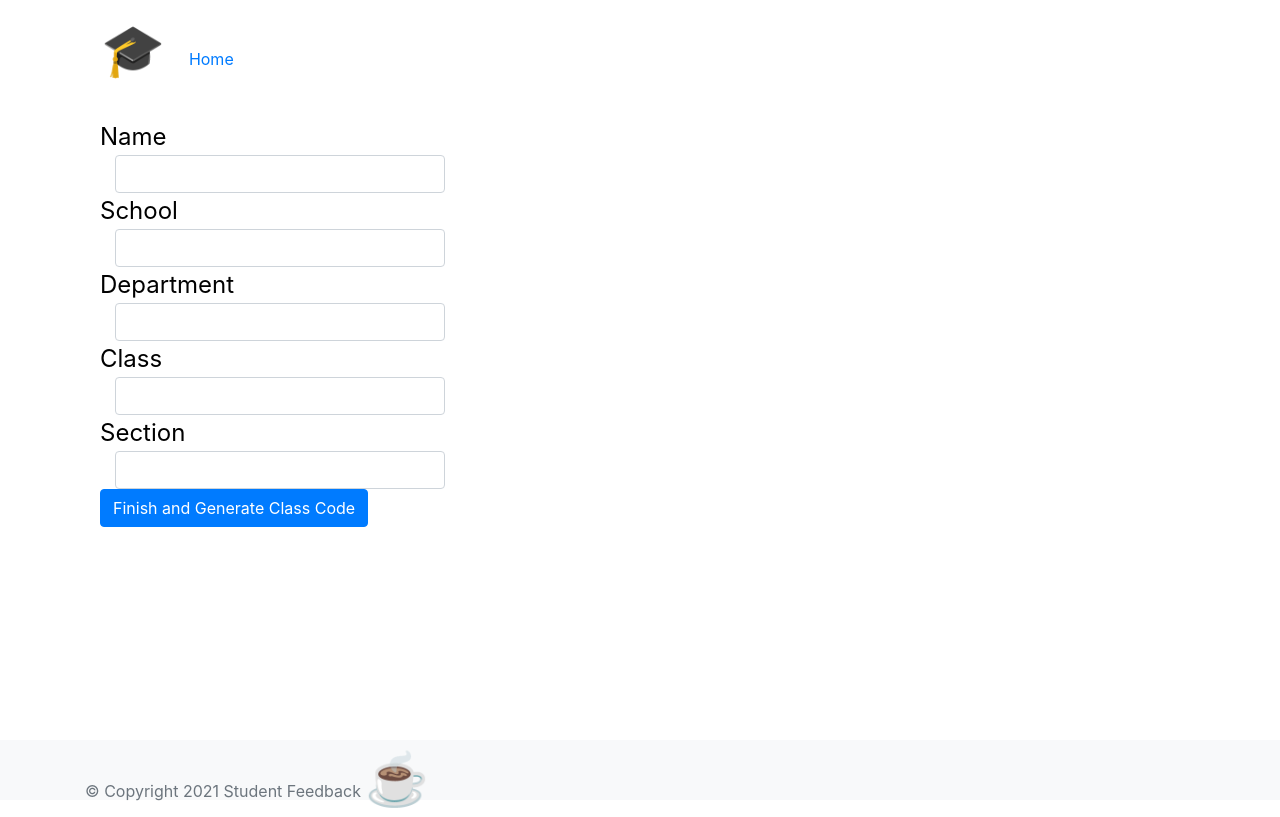
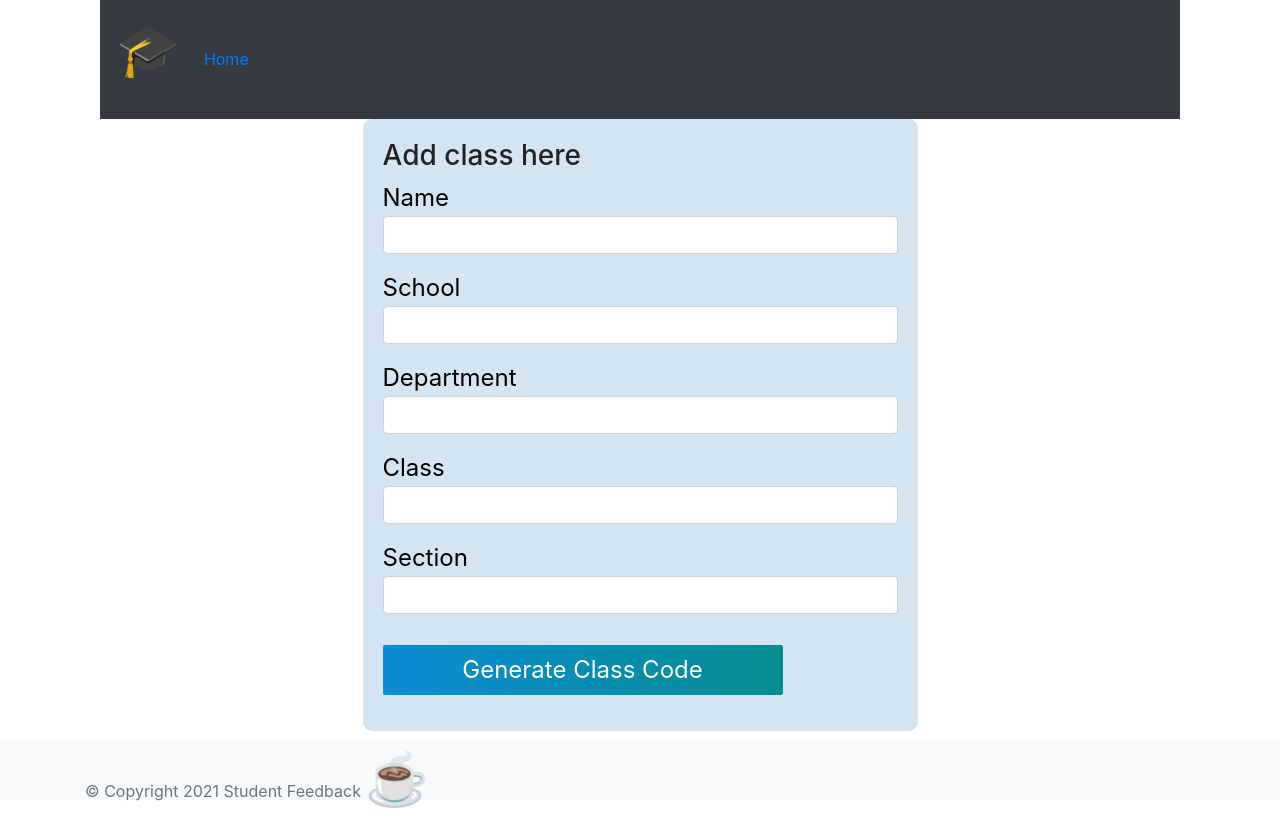
Before and after one commit to Asilkin1/student-feedback, a Flask app: page /professor/create in a window 1280 px wide. Run offline with Flask 2, Linux system fonts and the light colour scheme; some libraries are stand-ins or nearby versions.

Commit message:
Latest changes as of 2:30 PM

```diff
--- a/app.py
+++ b/app.py
@@ -39,7 +39,8 @@ classCode = ""
 studentCode = ""
 
 #Encryption Key
-random_key = os.urandom(16)
+#random_key = os.urandom(16)
+random_key = b"J3FTV1PL1jDFeMh01I9r+A=="
 random_key = b64encode(random_key).decode('utf-8')
 
 
@@ -318,7 +319,7 @@ def instructorDashboard():
 def decryption(classCode, Category):
     con = sql.connect('database.db')
     c = con.cursor()
-    c.execute('''SELECT * FROM feedback WHERE classCode=?'''(classCode,))
+    c.execute('''SELECT * FROM feedback WHERE classCode=?'''(classCode))
 
     Frame = pd.read_sql_query("SELECT * from feedback", con)
 
--- a/static/css/body.css
+++ b/static/css/body.css
@@ -0,0 +1,11 @@
+#styledform{
+
+    background-color: rgb(213, 228, 241);
+
+    border-radius: 9px;
+    padding:20px;
+}
+
+#styledform p,h1,h2,h3,h4,h5,h6,label{
+    color:rgba(0, 0, 0, 0.849);
+}
--- a/static/css/forms.css
+++ b/static/css/forms.css
@@ -1,5 +1,5 @@
 .form-container {
-    width: 700px;
+    /* width: 700px; */
     box-shadow: 0 5px 8px 0 rgba(0, 0, 0, 0.2), 0 7px 20px 0 rgba(0, 0, 0, 0.2);
     border-radius: 10px;
     height: 590px;
@@ -11,7 +11,7 @@
     top: 40%;
     left: 50%;
     transform: translate(-50%, -50%);
-    height: 100%;
+    /* height: 100%;  Too height*/
     display: flex;
     flex-direction: column;
     justify-content: center;
--- a/templates/base.html
+++ b/templates/base.html
@@ -15,6 +15,8 @@
     <link rel="stylesheet" href="{{url_for('static',filename='css/mood.css') }}">
     <!-- Fonts styles -->
     <link rel="stylesheet" href="{{url_for('static',filename='css/fonts.css') }}">
+    <!-- Body styles -->
+    <link rel="stylesheet" href="{{url_for('static',filename='css/body.css') }}">
 
     <link rel="stylesheet" href="https://stackpath.bootstrapcdn.com/bootstrap/4.5.2/css/bootstrap.min.css">
     <link rel="stylesheet" href="https://pro.fontawesome.com/releases/v5.10.0/css/all.css"
@@ -24,8 +26,9 @@
 
 <body>
     <div class="container">
-        <header>
-            <nav class="navbar navbar-expand-lg mr-auto">
+        <header class="container col-md-12">
+
+            <nav class="navbar navbar-expand-lg mr-auto bg-dark">
                 <a class="navbar-brand" href="/"><p id="emoji">&#127891;</p></i></a>
                 <ul class="navbar-nav mr-auto mt-2 mt-lg-0">
                     {% if session['logged_in']%}
--- a/templates/forms/addClass.html
+++ b/templates/forms/addClass.html
@@ -2,11 +2,7 @@
 {% block title %}Home{% endblock %}
 
 {% block content %}
-<style>
-    .form-check-label {
-        color: black;
-    }
-</style>
+
 {% with messages = get_flashed_messages()%}
     {% if messages %}
 
@@ -14,51 +10,57 @@
 
     {%endif%}
 {% endwith %}
-<div class="container">
-    <form method="post">
+
+<!-- Typical approach to create any form with bootstrap  -->
+<div id="styledform" class="container col-md-6">
+    <h3>Add class here</h3>
+    <!-- When submit button is clicked then the action should bring to previous page -->
+    <form method="post" action="{{ url_for('instructorDashboard')}}">
+
+        <!-- Unite label and the field into a group -->
+        <div class="form-group">
             <label class="form-check-label" for="professorname">
                 Name
             </label>
-        <div class="col-sm-4">
             <input type="text" class="form-control" id="text" name="professorName" required>
         </div>
 
+        <div class="form-group">
             <label class="form-check-label" for="schoolname">
                 School
             </label>
-        <div class="col-sm-4">
             <input type="text" class="form-control" id="text" name="schoolName" required>
         </div>
 
+        <!-- Department name field -->
+        <div class="form-group">
             <label class="form-check-label" for="departmentname">
                 Department
             </label>
-        <div class="col-sm-4">
             <input type="text" class="form-control" id="text" name="departmentName">
         </div>
 
+        <!-- Class ID field -->
+        <div class="form-group">
             <label class="form-check-label" for="classid">
                 Class
             </label>
-        <div class="col-sm-4">
             <input type="text" class="form-control" id="text" name="classId" required>
         </div>
 
+        <!-- Section name field -->
+        <div class="form-group">
             <label class="form-check-label" for="sectionname">
                 Section
             </label>
-        <div class="col-sm-4">
             <input type="text" class="form-control" id="text" name="sectionName" required>
         </div>
 
-        <div class="col-sm4">
-            <a href="{{ url_for('instructorDashboard')}}">
-                <button class="btn btn-primary" type="submit" name="submitButton" value="dashboardSubmit">Finish and Generate Class Code</button>
-            </a>
+        <!-- Submit button -->
+        <div class="form-group">
+                <button class="button" type="submit" name="submitButton" value="dashboardSubmit">Generate Class Code</button>
         </div>
-
 
     </form>
 </div>
-
 {% endblock %}
```
Also changed, not shown: templates/forms/professorLogin.html (+37 -9 lines). Lines whose indentation alone changed are shown as unchanged.
